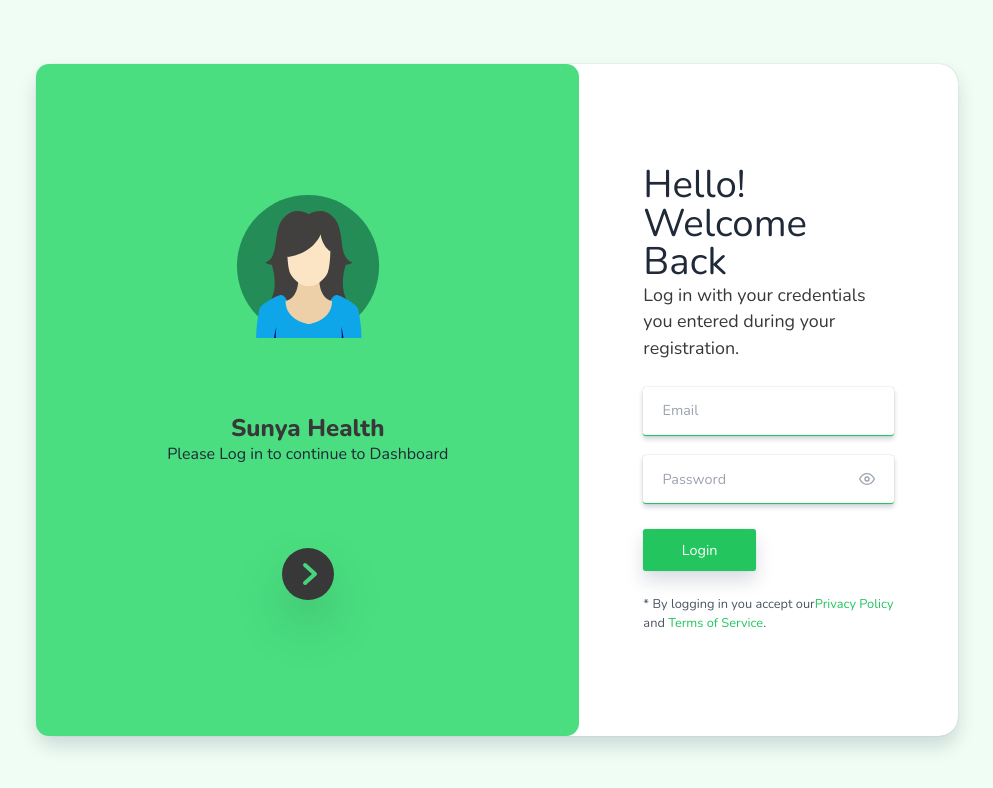
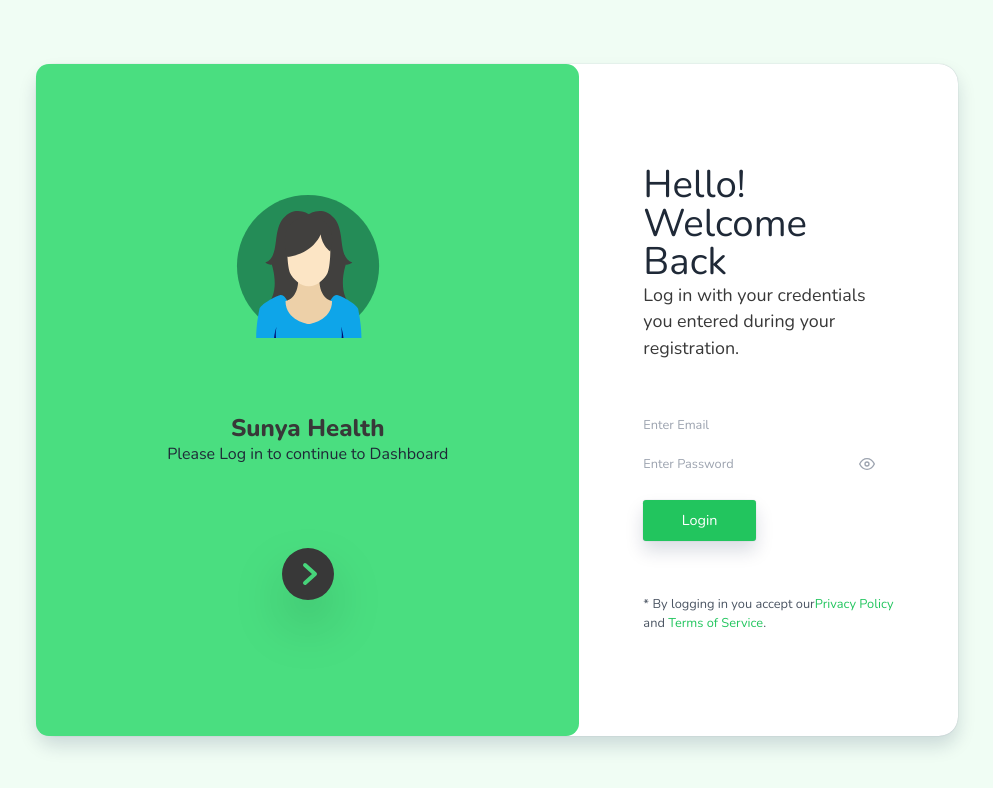
Before and after one commit to anup-stha/health-dashboard, a Next.js app: page / in a window 1280 px wide. Shown: the top 788 px of the page, without its empty margins (143-1136 px from the left). Built offline with nearby package versions, Linux system fonts and the light colour scheme; no server answers.

Commit message:
Added Form Validation

```diff
--- a/package.json
+++ b/package.json
@@ -16,11 +16,13 @@
     "build-storybook": "build-storybook"
   },
   "dependencies": {
+    "@headlessui/react": "^1.4.1",
     "@storybook/addon-docs": "^6.3.10",
     "@types/lodash": "^4.14.175",
     "apexcharts": "^3.28.3",
     "axios": "^0.23.0",
     "date-fns": "^2.24.0",
+    "formik": "^2.2.9",
     "lodash": "^4.17.21",
     "next": "11.1.2",
     "phosphor-react": "^1.3.1",
--- a/src/components/Button/index.tsx
+++ b/src/components/Button/index.tsx
@@ -8,10 +8,11 @@ type ButtonProps = React.HTMLProps<HTMLButtonElement> & {
 export const Button = ({ children, type, loading, onClick }: ButtonProps) => {
   return (
     <button
+      type="submit"
       onClick={onClick}
       className="flex items-center px-12 py-3 text-lg font-medium text-white bg-green-500 rounded-sm disabled:opacity-80 gap-x-2 hover:bg-green-600 shadow-E400"
     >
-      {loading && <div className="loading"></div>}
+      {loading ? <div className="loading"></div> : null}
       {children}
     </button>
   );
--- a/src/components/Input/index.tsx
+++ b/src/components/Input/index.tsx
@@ -1,19 +1,24 @@
 import { EyeClosed } from "phosphor-react";
 import React, { useState } from "react";
-import { Eye } from "react-feather";
+import { AlertTriangle, Eye } from "react-feather";
 import styles from "./input.module.scss";
+import { Popover } from "@headlessui/react";
 
 export const PrimaryInput = ({
   type,
   id,
   value,
-  onChange = () => {},
+  onChange,
+  error,
+  field,
+  setErrors,
+  ...props
 }: //   pattern = "0-9",
 any) => {
   const [showPassword, setShowPassword] = useState(false);
   return (
     <div className={styles.input + `  relative`}>
-      {type === "password" && (
+      {field.name === "password" && (
         <button
           onClick={(e) => {
             e.preventDefault();
@@ -39,14 +44,39 @@ any) => {
           </div>
         </button>
       )}
+      {error && (
+        <div
+          onClick={(e) => {
+            e.preventDefault();
+          }}
+          className="absolute text-red-400 -translate-y-1/2 right-6 top-1/2 no_animation"
+        >
+          <Popover className="relative flex no_animation">
+            <Popover.Button className="cursor-pointer">
+              <AlertTriangle size={20} />
+            </Popover.Button>
+
+            <Popover.Panel className="absolute z-20 w-screen max-w-xs p-2 text-base text-right text-gray-700 -right-8 -top-20 no_animation">
+              <div className="w-auto no_animation">
+                <span className="w-full px-8 py-4 text-white bg-red-400 rounded-sm shadow-lg no_animation">
+                  {error}
+                </span>
+              </div>
+            </Popover.Panel>
+          </Popover>
+        </div>
+      )}
       <input
-        className={styles.input_container}
+        className={error ? styles.input_error : styles.input_container}
         type={type === "password" ? (showPassword ? "text" : "password") : type}
         id={id}
-        placeholder={id}
         required
         value={value}
-        onChange={(e) => onChange(e)}
+        onChange={(e) => {
+          onChange(e);
+        }}
+        {...field}
+        {...props}
       />
 
       {/* <label htmlFor={id} className={styles.input_label}>
--- a/src/components/Input/input.module.scss
+++ b/src/components/Input/input.module.scss
@@ -2,7 +2,7 @@
   @apply flex flex-col;
 
   &_container {
-    @apply text-lg text-gray-400 px-6 py-4 bg-white rounded-sm border-b-[1px] border-0 border-green-500 border-solid w-full shadow-E200 block;
+    @apply text-lg text-gray-500 px-6 py-4 bg-white rounded-sm border-b-[1px] border-0 border-green-500 border-solid w-full shadow-E200 block;
 
     &:focus {
       outline: none;
@@ -14,7 +14,24 @@
       @apply border-b-2 border-0 border-red-400;
     }
     &::-webkit-input-placeholder {
-      @apply text-gray-400;
+      @apply text-gray-500;
+    }
+  }
+
+  &_error {
+    @apply text-lg text-gray-500 px-6 py-4 bg-white rounded-sm border-b-[3px] border-0 border-red-500 border-solid w-full shadow-E200 block;
+
+    &:focus {
+      outline: none;
+      box-shadow: 0 1rem 4rem rgba(black, 0.2);
+      @apply border-b-4 border-0 border-red-500 bg-white text-gray-700;
+    }
+
+    &:focus:invalid {
+      @apply border-b-2 border-0 border-red-400;
+    }
+    &::-webkit-input-placeholder {
+      @apply text-gray-500;
     }
   }
 
--- a/src/modules/auth/LoginPage.tsx
+++ b/src/modules/auth/LoginPage.tsx
@@ -9,42 +9,33 @@ import { useTokenStore } from "@/modules/auth/useTokenStore";
 import { LoginRequest } from "@/types";
 import { PrimaryInput } from "./../../components/Input/index";
 
+import { Field, Form, Formik, FormikHelpers } from "formik";
+
+interface FormData {
+  email: string;
+  password: string;
+}
+
 export const LoginPage = () => {
   const router = useRouter();
   const hasTokens = useTokenStore(
     (s: any) => !!(s.accessToken && s.refreshToken)
   );
-  const [email, setEmail] = React.useState("");
-  const [password, setPassword] = React.useState("");
-  const [loading, setLoading] = React.useState(false);
-
-  const request: LoginRequest = {
-    username: email,
-    password: password,
-  };
 
   React.useEffect(() => {
     hasTokens && router.push("/dashboard");
   }, [hasTokens, router]);
 
-  const onLogin = async (e: any) => {
-    e.preventDefault();
-    setLoading(true);
-    console.log(email, password);
+  const onLogin = async (email: string, password: string) => {
+    const request: LoginRequest = { username: email, password };
     await loginUser(request)
       .then((response) => {
         useTokenStore.getState().setTokens({
           accessToken: response.data.auth.access_token,
           refreshToken: response.data.auth.refresh_token,
         });
-        setLoading(false);
-        setEmail("");
-        setPassword("");
       })
       .catch((error) => {
-        setLoading(false);
-        setEmail("");
-        setPassword("");
         console.log(error);
       });
   };
@@ -85,26 +76,54 @@ export const LoginPage = () => {
                 registration.
               </p>
             </div>
-
-            <form className="w-full space-y-8" onSubmit={(e) => onLogin(e)}>
+            <Formik
+              initialValues={{ email: "", password: "" }}
+              validate={(values) => {
+                const errors = {} as any;
+                if (!values.email) {
+                  errors.email = "Email Is Required";
+                } else if (
+                  !/^[A-Z0-9._%+-]+@[A-Z0-9.-]+\.[A-Z]{2,}$/i.test(values.email)
+                ) {
+                  errors.email = "Invalid email address";
+                }
+                return errors;
+              }}
+              onSubmit={(
+                values: FormData,
+                { setSubmitting }: FormikHelpers<FormData>
+              ) => {
+                setTimeout(() => {
+                  onLogin(values.email, values.password);
+                  setSubmitting(false);
+                }, 200);
+              }}
+            >
+              {({ isSubmitting, errors }) => {
+                console.log(isSubmitting);
+                return (
+                  <Form className="w-full space-y-8">
                     <div className="space-y-6 ">
-                <PrimaryInput
-                  type="email"
-                  id="Email"
-                  value={email}
-                  onChange={(e: any) => setEmail(e.target.value)}
+                      <Field
+                        name="email"
+                        component={PrimaryInput}
+                        error={errors.email}
+                        placeholder={"Enter Email"}
                       />
-                <PrimaryInput
+                      <Field
+                        name="password"
                         type="password"
-                  id="Password"
-                  value={password}
-                  onChange={(e: any) => setPassword(e.target.value)}
+                        placeholder="Enter Password"
+                        component={PrimaryInput}
                       />
                     </div>
-              <Button type="loading" loading={loading}>
+                    <Button type="loading" loading={isSubmitting}>
                       Login
                     </Button>
-            </form>
+                  </Form>
+                );
+              }}
+            </Formik>
 
             <p className="text-base font-medium text-gray-600">
               * By logging in you accept our
--- a/src/styles/globals.scss
+++ b/src/styles/globals.scss
@@ -76,7 +76,7 @@ html {
   animation-delay: 1.3s;
 }
 
-.fadeInLogin * {
+.fadeInLogin {
   animation: fadeIn 1s ease;
   animation-delay: 1.3s;
   animation-iteration-count: 1;
```
Also changed, not shown: 1 other file (tests, documents, lock files or other folders). Lines whose indentation alone changed are shown as unchanged.
